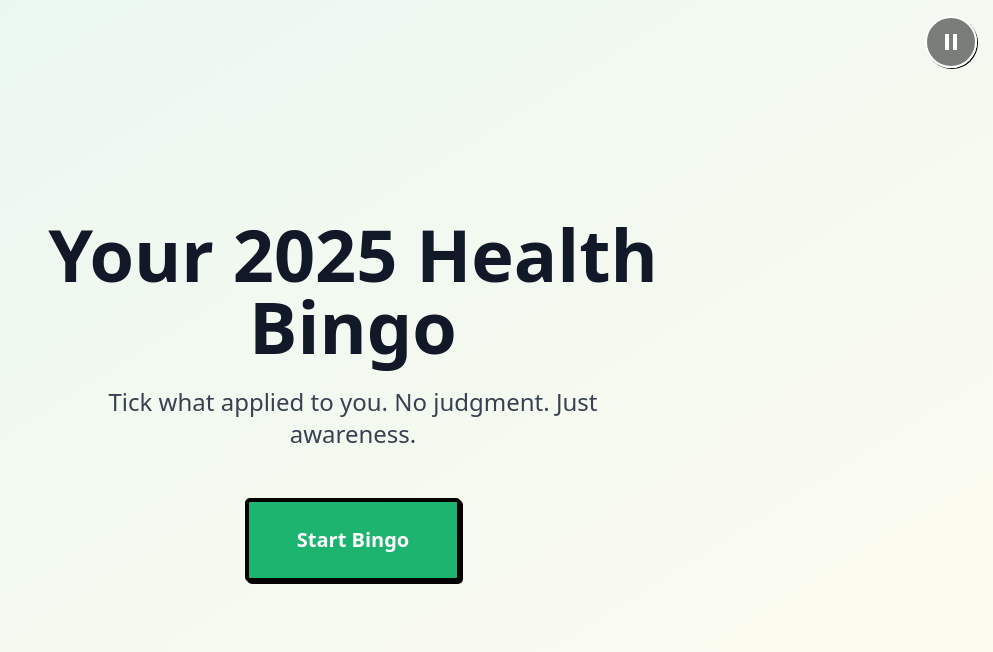
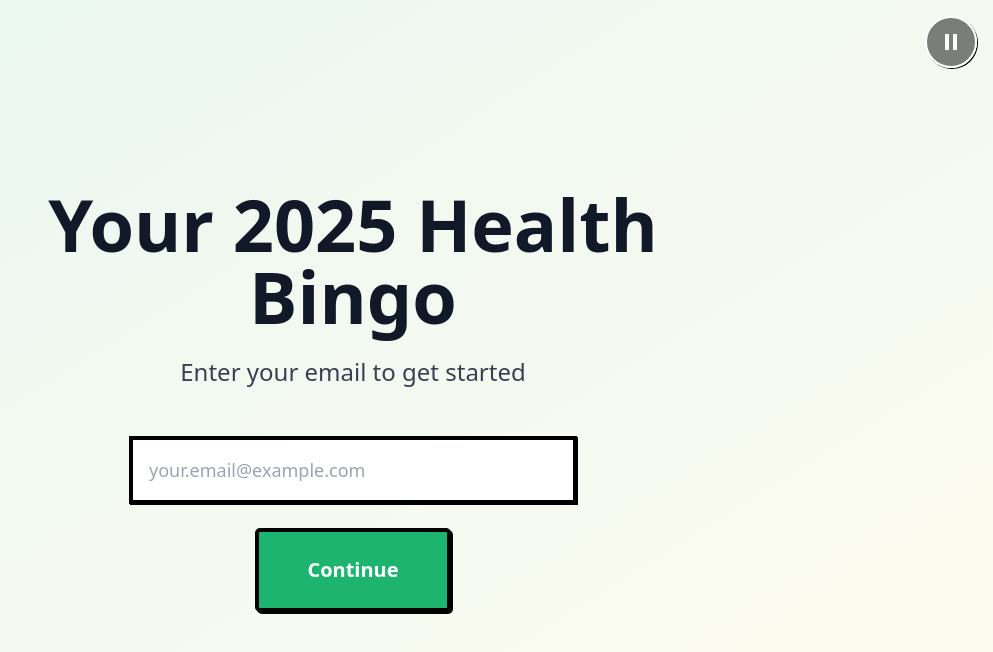
Before and after one commit to kulawise/community-ui, a React (Vite) app: page /2025-bingo in a window 1280 px wide. Shown: the top 652 px of the page, without its empty margins (287-1280 px from the left). Built offline with nearby package versions, Linux system fonts and the light colour scheme.

Commit message:
support email

```diff
--- a/src/components/bingo/BingoCardGenerator.tsx
+++ b/src/components/bingo/BingoCardGenerator.tsx
@@ -24,12 +24,10 @@ const BINGO_QUESTIONS = [
   "Late-night meals",
   "Cooked at home",
   "Reduced sugary drinks",
-  "Lost weight",
-  "Gained weight",
-  "Maintained weight",
+  "Achieved weight goal",
   "Checked weight",
   "Food awareness",
-  "Alcohol periods",
+  "Drank a lot of alcohol",
   "Rest days",
   "Prioritized sleep",
   "Felt stressed",
@@ -41,14 +39,15 @@ const BINGO_QUESTIONS = [
   "Reduced alcohol",
   "Improved flexibility",
   "100kg+ benchpress",
+  "Squats or waist work",
   "New fitness friend",
   "Fitness app sub",
   "Quit unhealthy habits",
 ];
 
-const UNHEALTHY_HABITS_MINUS_3 = new Set([12, 24]); // Ate junk food, Felt stressed
-const UNHEALTHY_HABITS_MINUS_5 = new Set([13, 17, 21]); // Late-night meals, Gained weight, Alcohol periods
-const BONUS_HABITS = new Set([8, 28, 33, 34]); // Took stairs, Tracked calories, New fitness friend, Fitness app sub
+const UNHEALTHY_HABITS_MINUS_3 = new Set([12, 22]); // Ate junk food, Felt stressed
+const UNHEALTHY_HABITS_MINUS_5 = new Set([13, 19]); // Late-night meals, Drank a lot of alcohol
+const BONUS_HABITS = new Set([7, 8, 26, 30, 31, 32, 33]); // Ran a marathon, Took stairs, Tracked calories, 100kg+ benchpress, Squats or waist work, New fitness friend, Fitness app sub
 
 const UNHEALTHY_HABITS = new Set([
   ...UNHEALTHY_HABITS_MINUS_3,
--- a/src/components/bingo/BingoChecklist.tsx
+++ b/src/components/bingo/BingoChecklist.tsx
@@ -23,12 +23,10 @@ const BINGO_QUESTIONS = [
   "Late-night meals",
   "Cooked at home",
   "Reduced sugary drinks",
-  "Lost weight",
-  "Gained weight",
-  "Maintained weight",
+  "Achieved weight goal",
   "Checked weight",
   "Food awareness",
-  "Alcohol periods",
+  "Drank a lot of alcohol",
   "Rest days",
   "Prioritized sleep",
   "Felt stressed",
@@ -40,6 +38,7 @@ const BINGO_QUESTIONS = [
   "Reduced alcohol",
   "Improved flexibility",
   "100kg+ benchpress",
+  "Squats or waist work",
   "New fitness friend",
   "Fitness app sub",
   "Quit unhealthy habits",
@@ -52,19 +51,12 @@ export default function BingoChecklist({
   const [checkedItems, setCheckedItems] = useState<Set<number>>(initialChecked);
   const [currentIndex, setCurrentIndex] = useState(0);
 
-  const WEIGHT_INDICES = [16, 17, 18]; // Lost weight, Gained weight, Maintained weight
-
   const toggleItem = (index: number) => {
     const newChecked = new Set(checkedItems);
 
     if (newChecked.has(index)) {
       newChecked.delete(index);
     } else {
-      if (WEIGHT_INDICES.includes(index)) {
-        WEIGHT_INDICES.forEach((weightIndex) => {
-          newChecked.delete(weightIndex);
-        });
-      }
       newChecked.add(index);
     }
     setCheckedItems(newChecked);
@@ -100,10 +92,10 @@ export default function BingoChecklist({
             Your 2025 Health Bingo
           </h2>
           <div className="inline-block bg-kulagreen text-white font-bold px-4 sm:px-6 py-2 sm:py-3 border-4 border-black shadow-brutal-sm text-sm sm:text-base mb-4 md:hidden">
-            Checked: {checkedItems.size} / 36
+            Checked: {checkedItems.size} / 35
           </div>
           <div className="text-sm text-gray-600 mb-2 md:hidden">
-            Question {currentIndex + 1} of 36
+            Question {currentIndex + 1} of 35
           </div>
           <div className="w-full max-w-md mx-auto bg-gray-200 border-4 border-black h-4">
             <div
--- /dev/null
+++ b/src/components/bingo/EmailCollection.tsx
@@ -0,0 +1,107 @@
+import { useState } from "react";
+import type { FormEvent } from "react";
+
+interface EmailCollectionProps {
+  onEmailSubmitted: (email: string) => void;
+}
+
+export default function EmailCollection({
+  onEmailSubmitted,
+}: EmailCollectionProps) {
+  const [email, setEmail] = useState("");
+  const [error, setError] = useState("");
+  const [isSubmitting, setIsSubmitting] = useState(false);
+
+  const emailRegex = /^[^\s@]+@[^\s@]+\.[^\s@]+$/;
+
+  const validateEmail = (): boolean => {
+    if (!email.trim()) {
+      setError("Email is required");
+      return false;
+    }
+    if (!emailRegex.test(email)) {
+      setError("Please enter a valid email address");
+      return false;
+    }
+    setError("");
+    return true;
+  };
+
+  const handleSubmit = async (e: FormEvent) => {
+    e.preventDefault();
+
+    if (!validateEmail()) {
+      return;
+    }
+
+    setIsSubmitting(true);
+
+    const GOOGLE_SCRIPT_URL = import.meta.env.VITE_GOOGLE_SCRIPT_URL;
+
+    if (!GOOGLE_SCRIPT_URL) {
+      setError("Configuration error. Please try again later.");
+      setIsSubmitting(false);
+      return;
+    }
+
+    try {
+      await fetch(GOOGLE_SCRIPT_URL, {
+        method: "POST",
+        mode: "no-cors",
+        headers: {
+          "Content-Type": "application/json",
+        },
+        body: JSON.stringify({
+          email: email.trim(),
+          gameSubmission: true,
+        }),
+      });
+
+      onEmailSubmitted(email.trim());
+    } catch {
+      onEmailSubmitted(email.trim());
+    } finally {
+      setIsSubmitting(false);
+    }
+  };
+
+  return (
+    <section className="min-h-screen flex items-center justify-center bg-gradient-to-br from-kulagreen/10 to-kulayellow/20 px-4 py-12">
+      <div className="max-w-2xl mx-auto text-center">
+        <h1 className="text-3xl sm:text-5xl md:text-7xl font-extrabold text-gray-900 mb-4 sm:mb-6 leading-tight">
+          Your 2025 Health Bingo
+        </h1>
+        <p className="text-lg sm:text-xl md:text-2xl text-gray-700 mb-8 sm:mb-12 max-w-xl mx-auto">
+          Enter your email to get started
+        </p>
+        <form onSubmit={handleSubmit} className="max-w-md mx-auto">
+          <div className="mb-6">
+            <input
+              type="email"
+              value={email}
+              onChange={(e) => {
+                setEmail(e.target.value);
+                if (error) setError("");
+              }}
+              placeholder="your.email@example.com"
+              className={`w-full px-4 py-4 text-lg border-4 border-black shadow-brutal-sm focus:outline-none focus:ring-4 focus:ring-kulagreen/50 transition-all ${
+                error ? "border-red-500" : ""
+              }`}
+              disabled={isSubmitting}
+            />
+            {error && (
+              <p className="text-red-600 text-sm mt-2 text-left">{error}</p>
+            )}
+          </div>
+          <button
+            type="submit"
+            disabled={isSubmitting}
+            className="bg-kulagreen text-white font-bold px-8 sm:px-12 py-4 sm:py-6 rounded-sm shadow-brutal active:shadow-brutal-sm active:translate-x-1 active:translate-y-1 transition-all duration-150 text-lg sm:text-xl border-4 border-black touch-manipulation w-full sm:w-auto disabled:opacity-50 disabled:cursor-not-allowed"
+          >
+            {isSubmitting ? "Submitting..." : "Continue"}
+          </button>
+        </form>
+      </div>
+    </section>
+  );
+}
--- a/src/pages/HealthBingo.tsx
+++ b/src/pages/HealthBingo.tsx
@@ -1,13 +1,14 @@
 import { useState, useEffect, useRef } from "react";
+import EmailCollection from "../components/bingo/EmailCollection";
 import BingoIntro from "../components/bingo/BingoIntro";
 import BingoChecklist from "../components/bingo/BingoChecklist";
 import PhotoUpload from "../components/bingo/PhotoUpload";
 import BingoCardGenerator from "../components/bingo/BingoCardGenerator";
 
-type BingoStep = "intro" | "checklist" | "photo" | "card";
+type BingoStep = "email" | "intro" | "checklist" | "photo" | "card";
 
 export default function HealthBingo() {
-  const [step, setStep] = useState<BingoStep>("intro");
+  const [step, setStep] = useState<BingoStep>("email");
   const [checkedItems, setCheckedItems] = useState<Set<number>>(new Set());
   const [photo, setPhoto] = useState<string | null>(null);
   const [isPlaying, setIsPlaying] = useState(true);
@@ -61,10 +62,14 @@ export default function HealthBingo() {
     setStep("card");
   };
 
+  const handleEmailSubmitted = () => {
+    setStep("intro");
+  };
+
   const handleReset = () => {
     setCheckedItems(new Set());
     setPhoto(null);
-    setStep("intro");
+    setStep("email");
   };
 
   return (
@@ -94,6 +99,9 @@ export default function HealthBingo() {
           </svg>
         )}
       </button>
+      {step === "email" && (
+        <EmailCollection onEmailSubmitted={handleEmailSubmitted} />
+      )}
       {step === "intro" && <BingoIntro onStart={handleStart} />}
       {step === "checklist" && (
         <BingoChecklist
```
